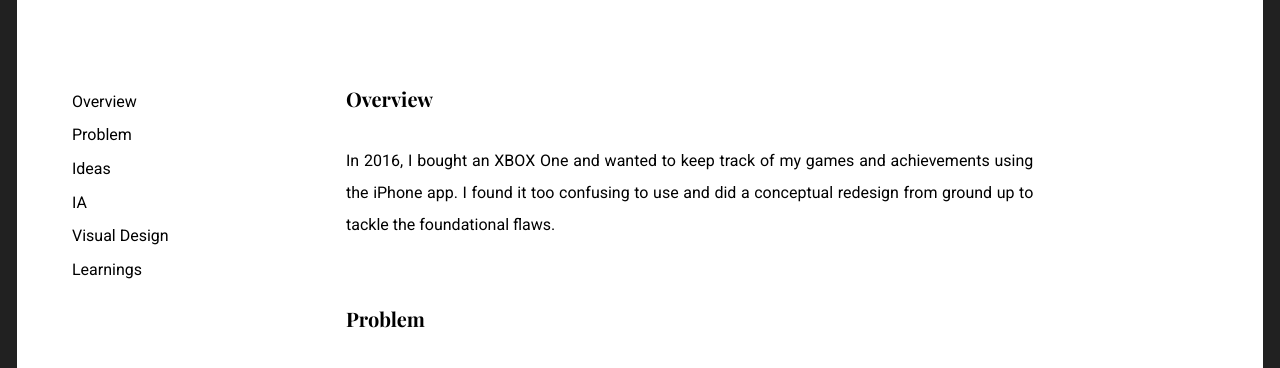
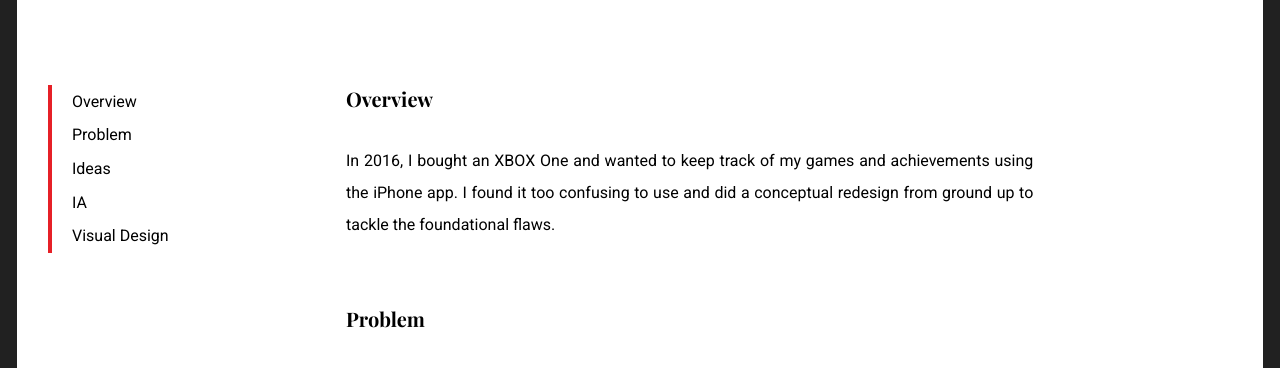
Before and after one commit to AnaghSharma/anaghsharma.github.io, a Jekyll site: the page built from _pages/projects/xbox.html, in a window 1280 px wide and 900 px high, scrolled down 1264 px. Shown: the top 368 px of the window. Built offline with Jekyll 4.4.1, drawn with Linux system fonts in a browser that asks for light colours; nearby versions of some CDN libraries.

Commit message:
Updated XBOX project

```diff
--- a/_pages/projects/xbox.html
+++ b/_pages/projects/xbox.html
@@ -25,14 +25,14 @@
         </div>
         <div class="row">
             <div class="large-3 medium-3 small-collapsed columns">
-                <div class="content-table-bar" style="display: inline-block; height: 12.5 rem;"></div>
+                <div class="content-table-bar" style="display: inline-block; height: 10.5rem;"></div>
                 <ul class="vertical-menu no-bullet ml3" style="display: inline-block; vertical-align: top;">
                     <li class="pv1 font-dark">Overview</li>
                     <li class="pv1 font-dark">Problem</li>
                     <li class="pv1 font-dark">Ideas</li>
                     <li class="pv1 font-dark">IA</li>
                     <li class="pv1 font-dark">Visual Design</li>
-                    <li class="pv1 font-dark">Learnings</li>
+                    <!-- <li class="pv1 font-dark">Learnings</li> -->
                 </ul>
             </div>
             <div class="large-7 medium-7 end columns">
@@ -70,6 +70,7 @@
                 <img src="/assets/images/projects/xbox/cs-first.jpg" class="mt4"/>
                 <h5 class="font-dark font-secondary-bold font-content mt5">Visual Design</h5>
                 <img src="/assets/images/projects/xbox/cs-second.jpg" class="mt4"/>
+                <img src="/assets/images/projects/xbox/cs-third.jpg" class="mt4"/>
             </div>
         </div>
       </div>
```
Also changed, not shown: other parts of _pages/projects/xbox.html (+1 -1 lines), assets/images/projects/xbox/cs-first.jpg, assets/images/projects/xbox/cs-second.jpg, assets/images/projects/xbox/cs-third.jpg (added), assets/images/projects/xbox/hero.jpg, assets/images/projects/xbox/thumbnail.jpg.
